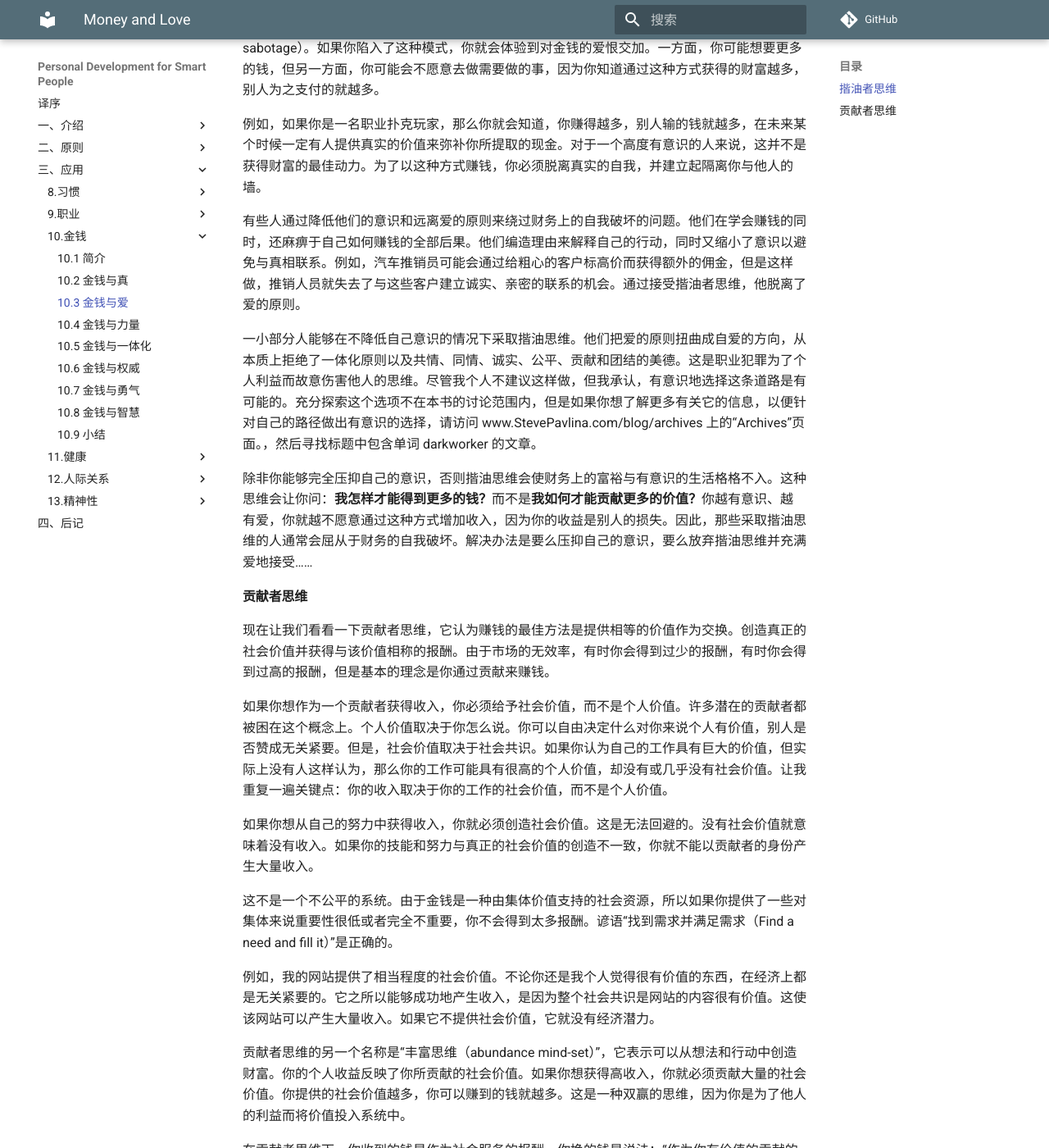
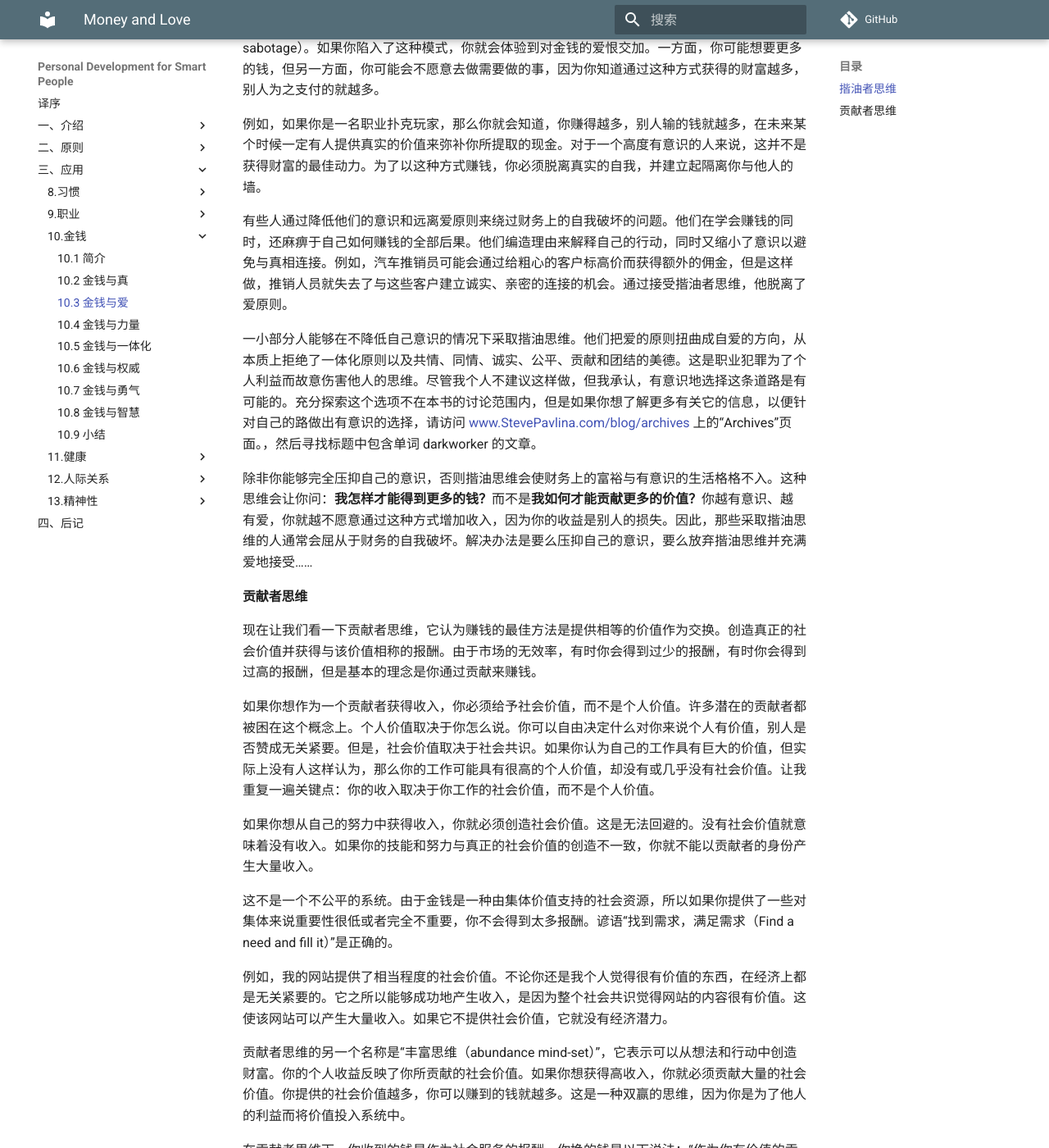
Before and after one commit to wtsnwei/pdsp, an MkDocs documentation site: the page built from docs/3.Application/10.money/02.money-and-love.md, in a window 1280 px wide and 1400 px high, scrolled down 1439 px. Shown: the whole window at 82% size. Built offline with MkDocs 1.6.1 and Material for MkDocs 9.7.7, drawn with Linux system fonts in a browser that asks for light colours; comment, search, counter and statistics services are not loaded; some of the changed text lies outside the part shown.

Commit message:
修正语句

```diff
--- a/docs/3.Application/10.money/02.money-and-love.md
+++ b/docs/3.Application/10.money/02.money-and-love.md
@@ -3,7 +3,7 @@ title:      Money and Love
 date:       2021-03-15
 ---
 
-爱的原则建议我们在更深的层次上调谐和连接钱的概念，所以让我们做到这一点，看看这个过程揭示了什么。
+爱原则建议我们在更深的层次上调谐（tune in）和连接钱的概念，所以让我们做到这一点，看看这个过程揭示了什么。
 
 有两种基本的赚钱方式：
 
@@ -39,9 +39,9 @@ date:       2021-03-15
 
 例如，如果你是一名职业扑克玩家，那么你就会知道，你赚得越多，别人输的钱就越多，在未来某个时候一定有人提供真实的价值来弥补你所提取的现金。对于一个高度有意识的人来说，这并不是获得财富的最佳动力。为了以这种方式赚钱，你必须脱离真实的自我，并建立起隔离你与他人的墙。
 
-有些人通过降低他们的意识和远离爱的原则来绕过财务上的自我破坏的问题。他们在学会赚钱的同时，还麻痹于自己如何赚钱的全部后果。他们编造理由来解释自己的行动，同时又缩小了意识以避免与真相联系。例如，汽车推销员可能会通过给粗心的客户标高价而获得额外的佣金，但是这样做，推销人员就失去了与这些客户建立诚实、亲密的联系的机会。通过接受揩油者思维，他脱离了爱的原则。
+有些人通过降低他们的意识和远离爱原则来绕过财务上的自我破坏的问题。他们在学会赚钱的同时，还麻痹于自己如何赚钱的全部后果。他们编造理由来解释自己的行动，同时又缩小了意识以避免与真相连接。例如，汽车推销员可能会通过给粗心的客户标高价而获得额外的佣金，但是这样做，推销人员就失去了与这些客户建立诚实、亲密的连接的机会。通过接受揩油者思维，他脱离了爱原则。
 
-一小部分人能够在不降低自己意识的情况下采取揩油思维。他们把爱的原则扭曲成自爱的方向，从本质上拒绝了一体化原则以及共情、同情、诚实、公平、贡献和团结的美德。这是职业犯罪为了个人利益而故意伤害他人的思维。尽管我个人不建议这样做，但我承认，有意识地选择这条道路是有可能的。充分探索这个选项不在本书的讨论范围内，但是如果你想了解更多有关它的信息，以便针对自己的路径做出有意识的选择，请访问 www.StevePavlina.com/blog/archives 上的“Archives”页面。，然后寻找标题中包含单词 darkworker 的文章。
+一小部分人能够在不降低自己意识的情况下采取揩油思维。他们把爱的原则扭曲成自爱的方向，从本质上拒绝了一体化原则以及共情、同情、诚实、公平、贡献和团结的美德。这是职业犯罪为了个人利益而故意伤害他人的思维。尽管我个人不建议这样做，但我承认，有意识地选择这条道路是有可能的。充分探索这个选项不在本书的讨论范围内，但是如果你想了解更多有关它的信息，以便针对自己的路做出有意识的选择，请访问 [www.StevePavlina.com/blog/archives](https://stevepavlina.com/archives/) 上的“Archives”页面。，然后寻找标题中包含单词 darkworker 的文章。
 
 除非你能够完全压抑自己的意识，否则揩油思维会使财务上的富裕与有意识的生活格格不入。这种思维会让你问：**我怎样才能得到更多的钱？**而不是**我如何才能贡献更多的价值？**你越有意识、越有爱，你就越不愿意通过这种方式增加收入，因为你的收益是别人的损失。因此，那些采取揩油思维的人通常会屈从于财务的自我破坏。解决办法是要么压抑自己的意识，要么放弃揩油思维并充满爱地接受……
 
@@ -49,26 +49,26 @@ date:       2021-03-15
 
 #### 贡献者思维
 
-现在让我们看看一下贡献者思维，它认为赚钱的最佳方法是提供相等的价值作为交换。创造真正的社会价值并获得与该价值相称的报酬。由于市场的无效率，有时你会得到过少的报酬，有时你会得到过高的报酬，但是基本的理念是你通过贡献来赚钱。
+现在让我们看一下贡献者思维，它认为赚钱的最佳方法是提供相等的价值作为交换。创造真正的社会价值并获得与该价值相称的报酬。由于市场的无效率，有时你会得到过少的报酬，有时你会得到过高的报酬，但是基本的理念是你通过贡献来赚钱。
 
-如果你想作为一个贡献者获得收入，你必须给予社会价值，而不是个人价值。许多潜在的贡献者都被困在这个概念上。个人价值取决于你怎么说。你可以自由决定什么对你来说个人有价值，别人是否赞成无关紧要。但是，社会价值取决于社会共识。如果你认为自己的工作具有巨大的价值，但实际上没有人这样认为，那么你的工作可能具有很高的个人价值，却没有或几乎没有社会价值。让我重复一遍关键点：你的收入取决于你的工作的社会价值，而不是个人价值。
+如果你想作为一个贡献者获得收入，你必须给予社会价值，而不是个人价值。许多潜在的贡献者都被困在这个概念上。个人价值取决于你怎么说。你可以自由决定什么对你来说个人有价值，别人是否赞成无关紧要。但是，社会价值取决于社会共识。如果你认为自己的工作具有巨大的价值，但实际上没有人这样认为，那么你的工作可能具有很高的个人价值，却没有或几乎没有社会价值。让我重复一遍关键点：你的收入取决于你工作的社会价值，而不是个人价值。
 
 如果你想从自己的努力中获得收入，你就必须创造社会价值。这是无法回避的。没有社会价值就意味着没有收入。如果你的技能和努力与真正的社会价值的创造不一致，你就不能以贡献者的身份产生大量收入。
 
-这不是一个不公平的系统。由于金钱是一种由集体价值支持的社会资源，所以如果你提供了一些对集体来说重要性很低或者完全不重要，你不会得到太多报酬。谚语“找到需求并满足需求（Find a need and fill it）”是正确的。
+这不是一个不公平的系统。由于金钱是一种由集体价值支持的社会资源，所以如果你提供了一些对集体来说重要性很低或者完全不重要，你不会得到太多报酬。谚语“找到需求，满足需求（Find a need and fill it）”是正确的。
 
-例如，我的网站提供了相当程度的社会价值。不论你还是我个人觉得很有价值的东西，在经济上都是无关紧要的。它之所以能够成功地产生收入，是因为整个社会共识是网站的内容很有价值。这使该网站可以产生大量收入。如果它不提供社会价值，它就没有经济潜力。
+例如，我的网站提供了相当程度的社会价值。不论你还是我个人觉得很有价值的东西，在经济上都是无关紧要的。它之所以能够成功地产生收入，是因为整个社会共识觉得网站的内容很有价值。这使该网站可以产生大量收入。如果它不提供社会价值，它就没有经济潜力。
 
 贡献者思维的另一个名称是“丰富思维（abundance mind-set）”，它表示可以从想法和行动中创造财富。你的个人收益反映了你所贡献的社会价值。如果你想获得高收入，你就必须贡献大量的社会价值。你提供的社会价值越多，你可以赚到的钱就越多。这是一种双赢的思维，因为你是为了他人的利益而将价值投入系统中。
 
-在贡献者思维下，你收到的钱是作为社会服务的报酬。你挣的钱是说法：“作为你有价值的贡献的交换，你被授予在你选择的时候从社会中获取同等价值的权利”的社会化。这是一件美好的事！
+在贡献者思维下，你收到的钱是作为社会服务的报酬。你挣的钱是以下说法：“作为你有价值的贡献的交换，你被授予在你选择的时候从社会中获取同等价值的权利”的社会化。这是一件美好的事！
 
-收入唯一的真正限制是你可以创造多少社会价值。如果你想赚更多的钱，就发展自己的技能和天赋来促进创造更多社会价值。专注于给予，那么获得就会自然而然地得到。奖励社会服务的系统已经到位，因此你所需要做的就是将你的服务塞入现有市场。
+收入唯一的真正限制是你可以创造多少社会价值。如果你想赚更多的钱，就发展自己的技能和天赋来促进创造更多社会价值。专注于给予，那么获得就会自然而然地得到。奖励社会服务的系统已经到位，因此你所需要做的就是将你的服务挤入现有市场。
 
-从社会贡献中获得收入是一种非常积极的经历。因此，它不会像揩油者思维那样降低你的意识。对于贡献者的思维定势，财富和意识并不冲突。实际上，它们之间的协同作用非常好，尤其是如果你将部分收入再投资用于扩大你的贡献。
+从社会贡献中获得收入是一种非常积极的经历。因此，它不会像揩油者思维那样降低你的意识。对于贡献者思维，财富和意识并不冲突。实际上，它们之间的协同作用非常好，尤其是如果你将部分收入再投资用于扩大你的贡献。
 
 如果你采取贡献者思维，那么要注意，那些揩油者思维的成员有时会误认为你是他们中的一员。当你努力增加社会贡献从而获得更高的收入时，揩油者会把他们的价值观投射到你身上，他们认为你一定会像他们一样是为了个人利益而利益别人。不要让揩油者阻止你前进。让你的灵感来自于提供更多社会价值的渴望。不要因为别人误解了你的动机而停止你的工作。
 
 在贡献者模型下，你始终可以选择做公益性贡献（也就是说，你可以创造社会价值并免费提供）。如果你不想，就可以不要求支付。我喜欢使用这种选择，因为这意味着我可以让那些负担不起的人也能访问我的作品。我的网站代表了个人在时间和精力上的巨大投资，因此从我的角度来看，它当然不是免费的。但是，由于我非常善于利用技术来保持较低的运营成本，因此我可以免费提供丰富的内容。
 
-我鼓励你有意识地选择贡献者思维，因为它与爱相一致，而揩油者思维显然与之不符。不要为了金钱而牺牲自己的人性。永远把人当作美元符号对待。再多的钱也抵不上这种可怕的脱节的代价。与他人分享真正的价值是一种爱的行为，它既可以为了赚到很多钱，又可以增加你的连接和意识。因此，好消息是，你可以在不降低意识的情况下创造你想要的财富，但前提是你要把精力集中在贡献上。
+我鼓励你有意识地选择贡献者思维，因为它与爱相一致，而揩油者思维显然与之不符。不要为了金钱而牺牲自己的人性。永远不要把人当作美元符号对待。再多的钱也抵不上这种可怕的断开连接的代价。与他人分享真正的价值是一种爱的行为，它既可以为你赚到很多钱，又可以增加你的连接和意识。因此，好消息是，你可以在不降低意识的情况下创造你想要的财富，但前提是你要把精力集中在贡献上。
```
Also changed, not shown: other parts of docs/3.Application/10.money/02.money-and-love.md (+1 -1 lines), docs/3.Application/10.money/01.money-and-truth.md (+3 -3 lines).
